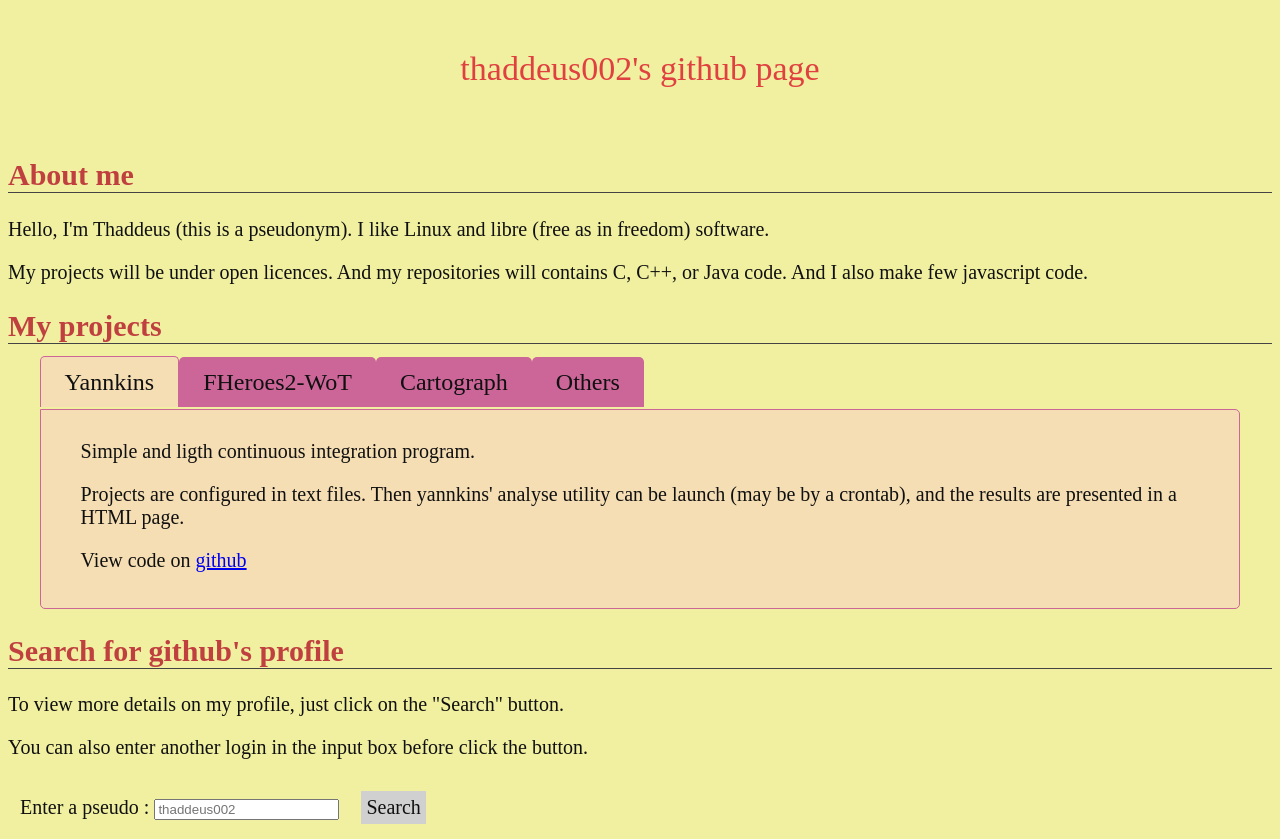
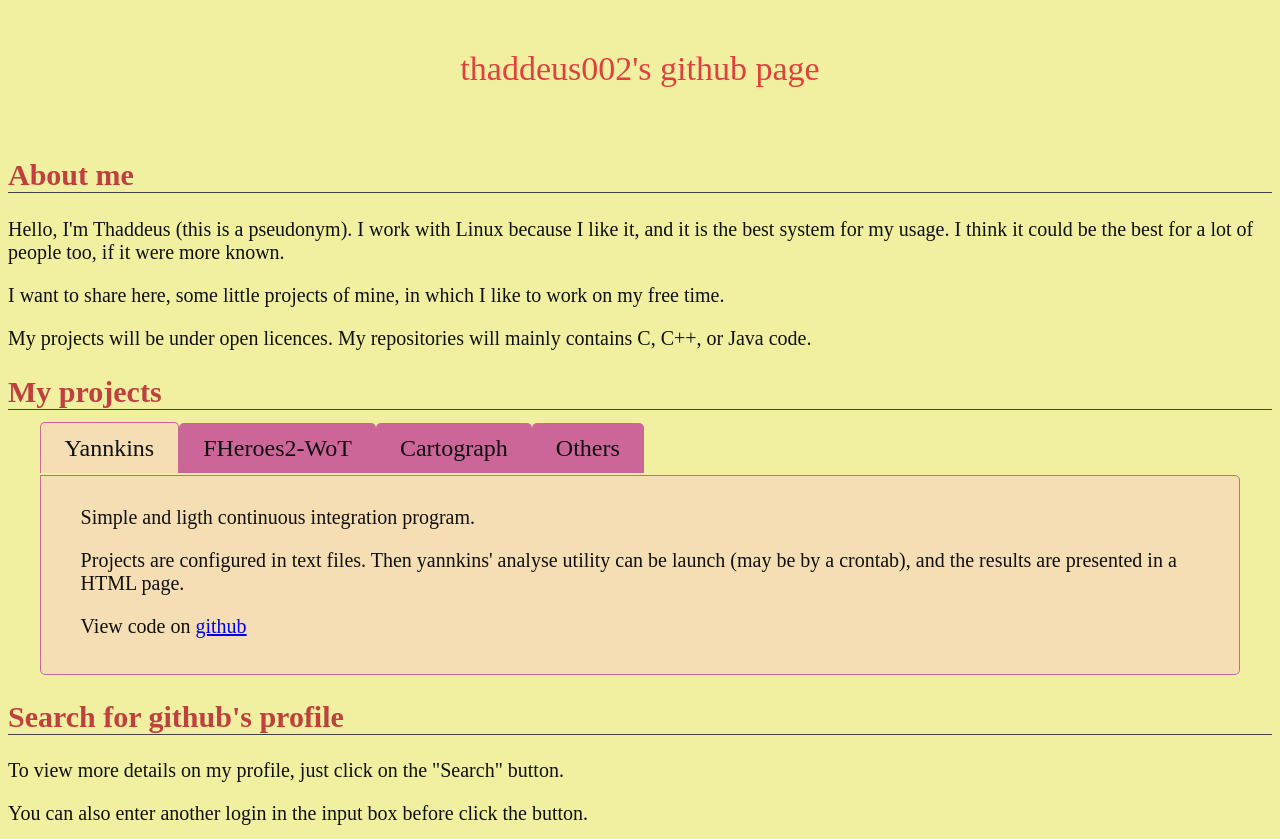
Before and after one commit to thaddeus002/hello-world, a plain HTML site: page index.html in a window 1280 px wide. Shown: the top 839 px of the page. Drawn offline with Linux system fonts and the light colour scheme.

Commit message:
little rewriting.

```diff
--- a/index.html
+++ b/index.html
@@ -12,8 +12,10 @@
 <h1>thaddeus002's github page</h1>
 
 <h2>About me</h2>
-<p>Hello, I'm Thaddeus (this is a pseudonym). I like Linux and libre (free as in freedom) software.</p>
-<p>My projects will be under open licences. And my repositories will contains C, C++, or Java code. And I also make few javascript code.</p>
+
+<p>Hello, I'm Thaddeus (this is a pseudonym). I work with Linux because I like it, and it is the best system for my usage. I think it could be the best for a lot of people too, if it were more known.</p>
+<p>I want to share here, some little projects of mine, in which I like to work on my free time.</p>
+<p>My projects will be under open licences. My repositories will mainly contains C, C++, or Java code.</p>
 
 <h2>My projects</h2>
 
@@ -77,9 +79,8 @@
 <img id="avatar" class="hidenavatar" src=""/>
 <pre id="result">
 </pre>
-<!-- User's repos table will be here -->
 <span id="repos">
-
+    <!-- User's repos table will be here -->
 </span>
 </div>
 
--- a/style.css
+++ b/style.css
@@ -133,6 +133,7 @@ th, td {
 }
 
 [type=radio]:checked ~ label {
+  /* z-index needs position */
   position: relative;
   z-index: 2;
   background: wheat;
```
